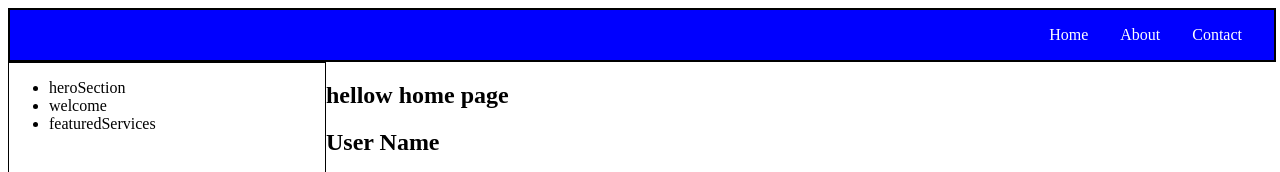
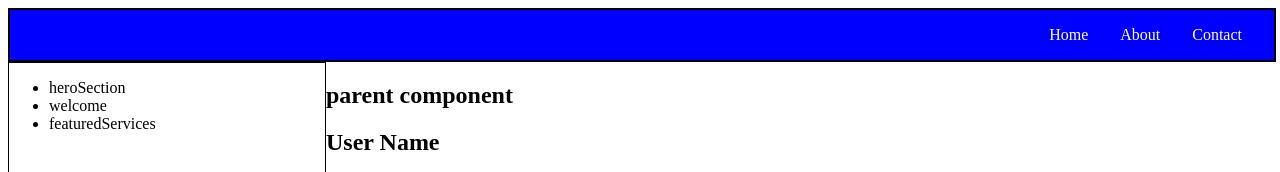
Before and after one commit to sahiba2503/NestedRouter, a React (Vite) app: page / in a window 1280 px wide. Shown: the top 172 px of the page. Built offline with nearby package versions, Linux system fonts and the light colour scheme; the HTML template or start-up script is replaced by a standard one.

Commit message:
add details

```diff
--- a/src/Component/Home.jsx
+++ b/src/Component/Home.jsx
@@ -4,7 +4,7 @@ import { Outlet } from 'react-router-dom'
 function Home() {
   return (
     <div>
-      <h2>hellow home page</h2>
+      <h2>parent component</h2>
       <Outlet />
     </div>
   )
```
